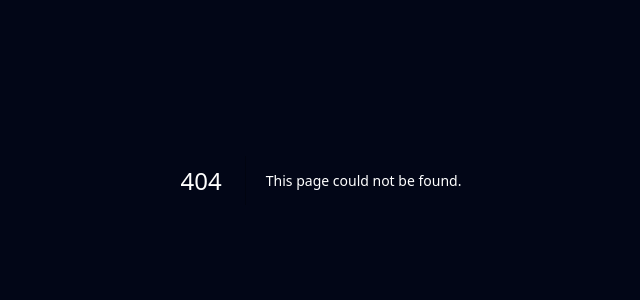
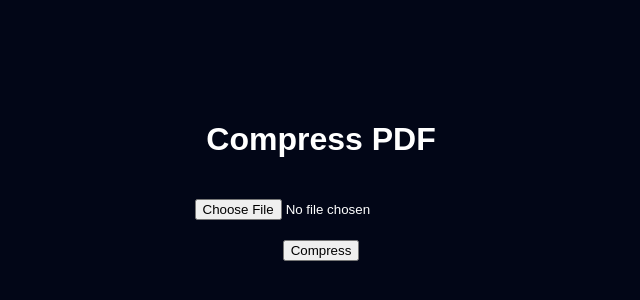
Before and after one commit to goalandpriority-ui/file-lab, a Next.js app: page /compress-pdf in a window 1280 px wide. Before the commit this address had no page. Shown: the part 220-520 px from the top of the page, without its empty margins (319-959 px from the left). Built offline with nearby package versions, Linux system fonts and the light colour scheme.

Commit message:
Create page.js

```diff
--- /dev/null
+++ b/app/compress-pdf/page.js
@@ -0,0 +1,76 @@
+"use client"
+
+import { useState } from "react"
+
+export default function Page() {
+  const [file, setFile] = useState(null)
+  const [loading, setLoading] = useState(false)
+  const [downloadUrl, setDownloadUrl] = useState("")
+  const [status, setStatus] = useState("")
+
+  const handleConvert = async () => {
+    if (!file) return alert("Select PDF")
+
+    setLoading(true)
+    setStatus("Preparing...")
+    setDownloadUrl("")
+
+    try {
+      const res = await fetch("/api/convert?type=compress-pdf", {
+        method: "POST"
+      })
+
+      const { uploadUrl, uploadParams, jobId } = await res.json()
+
+      setStatus("Uploading...")
+
+      const form = new FormData()
+      Object.keys(uploadParams).forEach((k) => {
+        form.append(k, uploadParams[k])
+      })
+      form.append("file", file)
+
+      await fetch(uploadUrl, { method: "POST", body: form })
+
+      setStatus("Compressing...")
+
+      const interval = setInterval(async () => {
+        const res = await fetch(`/api/status?jobId=${jobId}`)
+        const data = await res.json()
+
+        if (data.done) {
+          clearInterval(interval)
+          setLoading(false)
+          setDownloadUrl(data.url)
+          setStatus("Done ✅")
+        }
+      }, 2000)
+
+    } catch {
+      setLoading(false)
+      alert("Error ❌")
+    }
+  }
+
+  return (
+    <main style={layout}>
+      <h1>Compress PDF</h1>
+      <input type="file" onChange={(e)=>setFile(e.target.files[0])}/>
+      <button onClick={handleConvert}>
+        {loading ? status : "Compress"}
+      </button>
+      {downloadUrl && <a href={downloadUrl}>Download 🔥</a>}
+    </main>
+  )
+}
+
+const layout = {
+  display:"flex",
+  flexDirection:"column",
+  alignItems:"center",
+  justifyContent:"center",
+  height:"100vh",
+  gap:"20px",
+  background:"#020617",
+  color:"#fff"
+}
```
